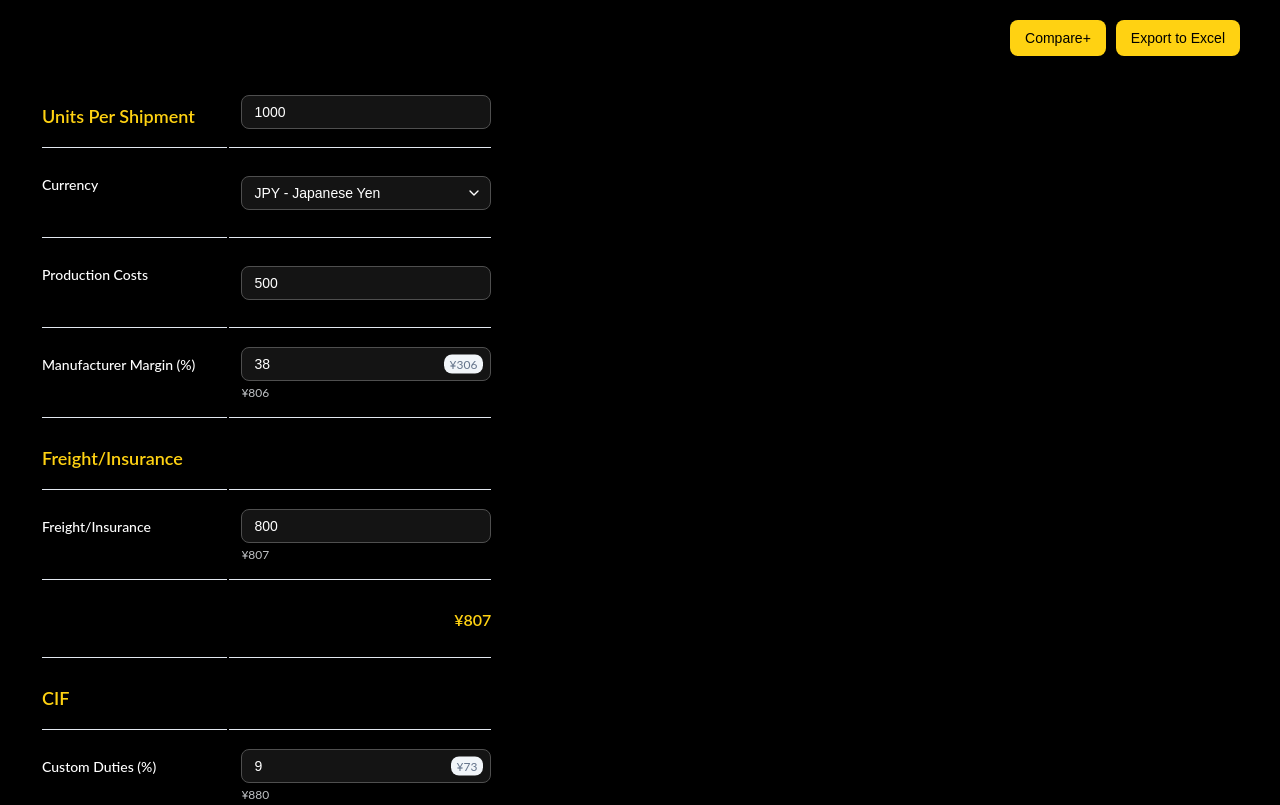
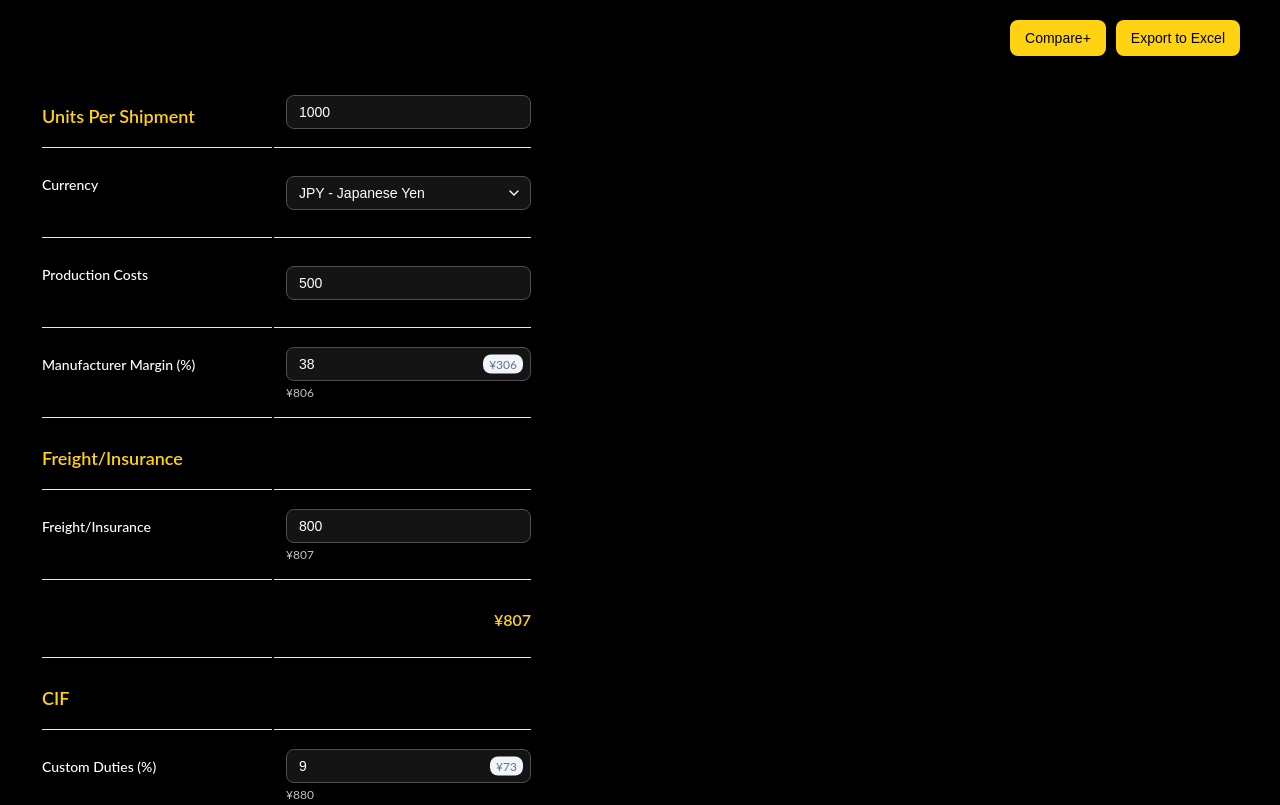
Before and after one commit to GourmetPro/price-structure-calculator, a plain HTML site: page docs/index.html in a window 1280 px wide. Shown: the top 805 px of the page. Drawn offline with nearby package versions, Linux system fonts and the light colour scheme.

Commit message:
CSS pass 2

```diff
--- a/docs/index.html
+++ b/docs/index.html
@@ -352,6 +352,8 @@
         td:first-child {
           padding-right: 32px;
           padding-left: 0px;
+          min-width: 198px;
+          width: 100%;
         }
 
         td input[type="number"] {
@@ -532,7 +534,7 @@
         }
 
         input {
-          width: 100%;
+          width: 245px;
           padding: 8px;
           border: 1px solid #ddd;
           border-radius: 5px;
@@ -540,7 +542,7 @@
         }
 
         select {
-          width: 100%;
+          width: 245px;
           padding: 8px 12px;
           border: 1px solid #4f4f4f;
           border-radius: var(--radius);
@@ -648,7 +650,7 @@
     </div>
     <div class="code-embed w-embed w-script">
       <script type="text/javascript" src="https://gourmetpro.github.io/price-structure-calculator/index.js"></script>
-     <!--  <script type="text/javascript" src="index.js"></script> -->
+      <!-- <script type="text/javascript" src="index.js"></script> -->
       <script type="text/javascript" src="https://cdn.jsdelivr.net/npm/toastify-js"></script>
     </div>
   </body>
```
